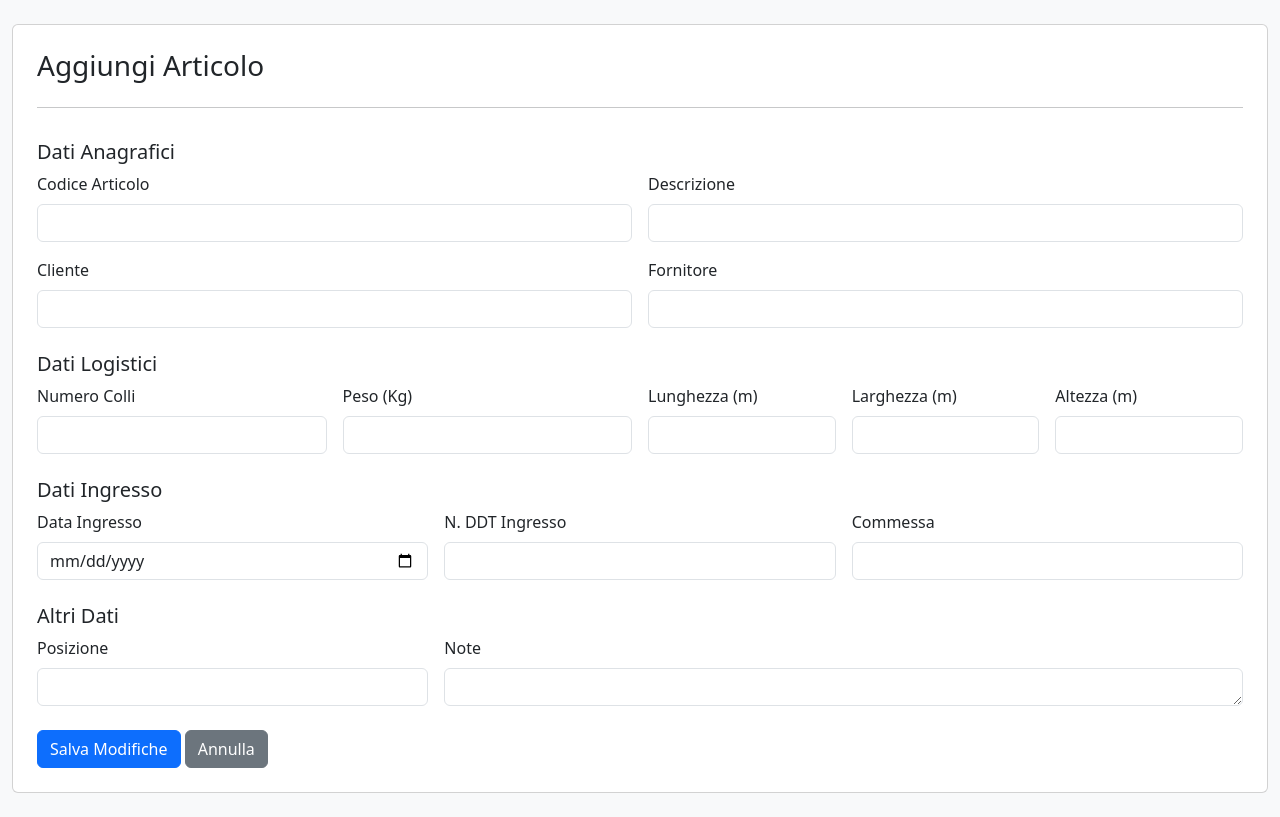
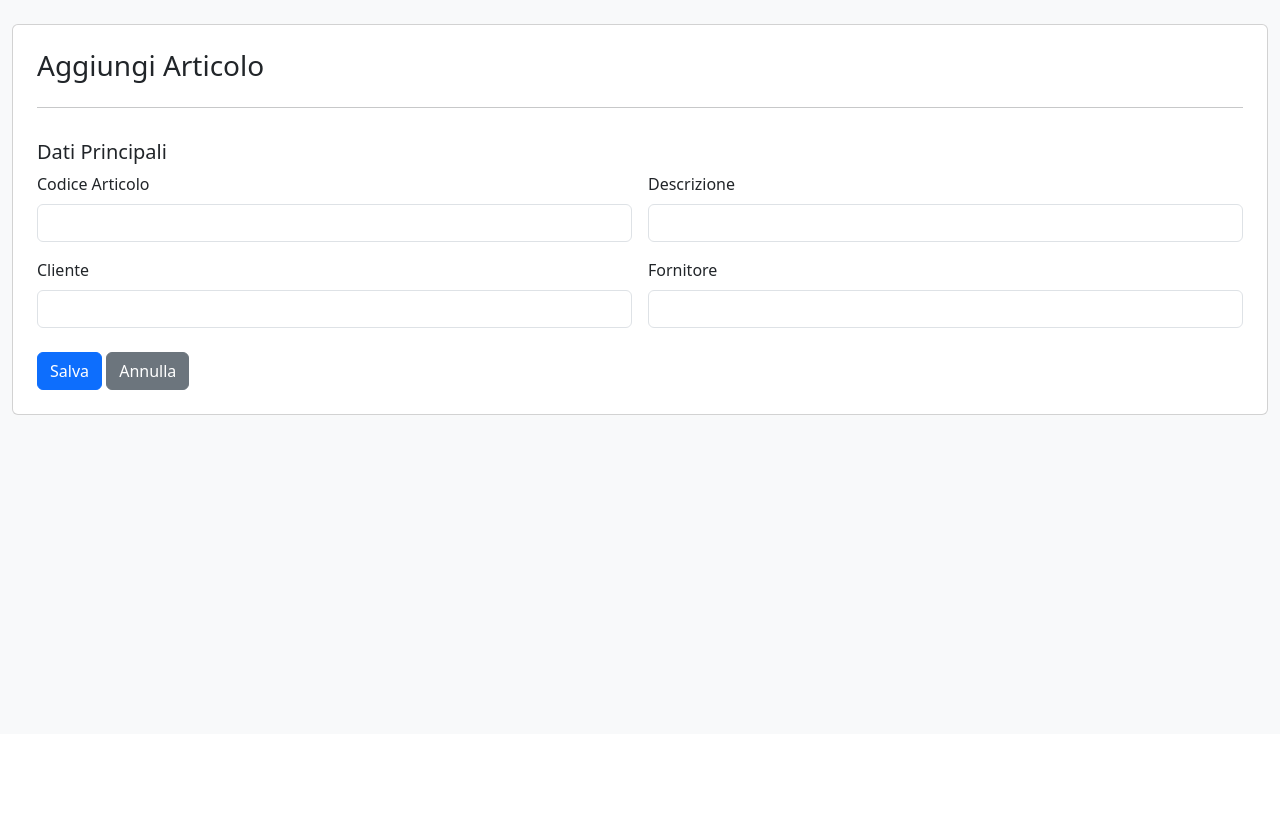
Before and after one commit to Camarsrl/gestionale_web, a Flask app: page /articolo/nuovo in a window 1280 px wide. Shown: the part 66-883 px from the top of the page. After the commit the page ends 481 px from the top, so only its background shows below. Run offline with Flask 3, Linux system fonts and the light colour scheme; the visitor is signed in with stand-in values (Sample User, id 1).

Commit message:
Update Edit.html

```diff
--- a/templates/Edit.html
+++ b/templates/Edit.html
@@ -1,106 +1,19 @@
 {% extends "layout.html" %}
-
 {% block content %}
 <div class="card p-4">
     <h3>{{ title }}</h3>
     <hr>
     <form method="post" enctype="multipart/form-data">
-        <h5 class="mt-3">Dati Anagrafici</h5>
+        <h5 class="mt-3">Dati Principali</h5>
         <div class="row g-3">
-            <div class="col-md-6">
-                <label for="codice_articolo" class="form-label">Codice Articolo</label>
-                <input type="text" class="form-control" id="codice_articolo" name="codice_articolo" value="{{ articolo.codice_articolo if articolo else '' }}">
-            </div>
-            <div class="col-md-6">
-                <label for="descrizione" class="form-label">Descrizione</label>
-                <input type="text" class="form-control" id="descrizione" name="descrizione" value="{{ articolo.descrizione if articolo else '' }}">
-            </div>
-            <div class="col-md-6">
-                <label for="cliente" class="form-label">Cliente</label>
-                <input type="text" class="form-control" id="cliente" name="cliente" value="{{ articolo.cliente if articolo else '' }}">
-            </div>
-            <div class="col-md-6">
-                <label for="fornitore" class="form-label">Fornitore</label>
-                <input type="text" class="form-control" id="fornitore" name="fornitore" value="{{ articolo.fornitore if articolo else '' }}">
-            </div>
+            <div class="col-md-6"><label for="codice_articolo" class="form-label">Codice Articolo</label><input type="text" class="form-control" name="codice_articolo" value="{{ articolo.codice_articolo if articolo else '' }}"></div>
+            <div class="col-md-6"><label for="descrizione" class="form-label">Descrizione</label><input type="text" class="form-control" name="descrizione" value="{{ articolo.descrizione if articolo else '' }}"></div>
+            <div class="col-md-6"><label for="cliente" class="form-label">Cliente</label><input type="text" class="form-control" name="cliente" value="{{ articolo.cliente if articolo else '' }}"></div>
+            <div class="col-md-6"><label for="fornitore" class="form-label">Fornitore</label><input type="text" class="form-control" name="fornitore" value="{{ articolo.fornitore if articolo else '' }}"></div>
         </div>
-
-        <h5 class="mt-4">Dati Logistici</h5>
-        <div class="row g-3">
-            <div class="col-md-3">
-                <label for="n_colli" class="form-label">Numero Colli</label>
-                <input type="number" class="form-control" id="n_colli" name="n_colli" value="{{ articolo.n_colli if articolo else '' }}">
-            </div>
-            <div class="col-md-3">
-                <label for="peso" class="form-label">Peso (Kg)</label>
-                <input type="text" class="form-control" id="peso" name="peso" value="{{ articolo.peso if articolo else '' }}">
-            </div>
-            <div class="col-md-2">
-                <label for="lunghezza" class="form-label">Lunghezza (m)</label>
-                <input type="text" class="form-control" id="lunghezza" name="lunghezza" value="{{ articolo.lunghezza if articolo else '' }}">
-            </div>
-            <div class="col-md-2">
-                <label for="larghezza" class="form-label">Larghezza (m)</label>
-                <input type="text" class="form-control" id="larghezza" name="larghezza" value="{{ articolo.larghezza if articolo else '' }}">
-            </div>
-             <div class="col-md-2">
-                <label for="altezza" class="form-label">Altezza (m)</label>
-                <input type="text" class="form-control" id="altezza" name="altezza" value="{{ articolo.altezza if articolo else '' }}">
-            </div>
-        </div>
-
-        <h5 class="mt-4">Dati Ingresso</h5>
-        <div class="row g-3">
-            <div class="col-md-4">
-                <label for="data_ingresso" class="form-label">Data Ingresso</label>
-                <input type="date" class="form-control" id="data_ingresso" name="data_ingresso" value="{{ articolo.data_ingresso.isoformat() if articolo and articolo.data_ingresso else '' }}">
-            </div>
-            <div class="col-md-4">
-                <label for="n_ddt_ingresso" class="form-label">N. DDT Ingresso</label>
-                <input type="text" class="form-control" id="n_ddt_ingresso" name="n_ddt_ingresso" value="{{ articolo.n_ddt_ingresso if articolo else '' }}">
-            </div>
-             <div class="col-md-4">
-                <label for="commessa" class="form-label">Commessa</label>
-                <input type="text" class="form-control" id="commessa" name="commessa" value="{{ articolo.commessa if articolo else '' }}">
-            </div>
-        </div>
-
-        <h5 class="mt-4">Altri Dati</h5>
-        <div class="row g-3">
-            <div class="col-md-4">
-                <label for="posizione" class="form-label">Posizione</label>
-                <input type="text" class="form-control" id="posizione" name="posizione" value="{{ articolo.posizione if articolo else '' }}">
-            </div>
-            <div class="col-md-8">
-                <label for="note" class="form-label">Note</label>
-                <textarea class="form-control" id="note" name="note" rows="1">{{ articolo.note if articolo else '' }}</textarea>
-            </div>
-        </div>
-
-        {% if articolo %}
-        <h5 class="mt-4">Allegati</h5>
-        <div class="mb-3">
-            <label for="files" class="form-label">Carica nuovi allegati (foto o documenti)</label>
-            <input class="form-control" type="file" id="files" name="files" multiple>
-        </div>
-        {% if articolo.allegati %}
-        <p>Allegati presenti:</p>
-        <ul class="list-group">
-            {% for allegato in articolo.allegati %}
-            <li class="list-group-item d-flex justify-content-between align-items-center">
-                <a href="{{ url_for('uploaded_file', filename=allegato.filename) }}" target="_blank">{{ allegato.filename }}</a>
-                <form action="{{ url_for('delete_attachment', id=allegato.id) }}" method="post" onsubmit="return confirm('Sei sicuro di voler eliminare questo allegato?');">
-                    <button type="submit" class="btn btn-sm btn-danger">Elimina</button>
-                </form>
-            </li>
-            {% endfor %}
-        </ul>
-        {% endif %}
-        {% endif %}
-
         <div class="mt-4">
-            <button type="submit" class="btn btn-primary">Salva Modifiche</button>
-            <a href="{{ url_for('index') }}" class="btn btn-secondary">Annulla</a>
+            <button type="submit" class="btn btn-primary">Salva</button>
+            <a href="{{ url_for('visualizza_giacenze') }}" class="btn btn-secondary">Annulla</a>
         </div>
     </form>
 </div>
```
